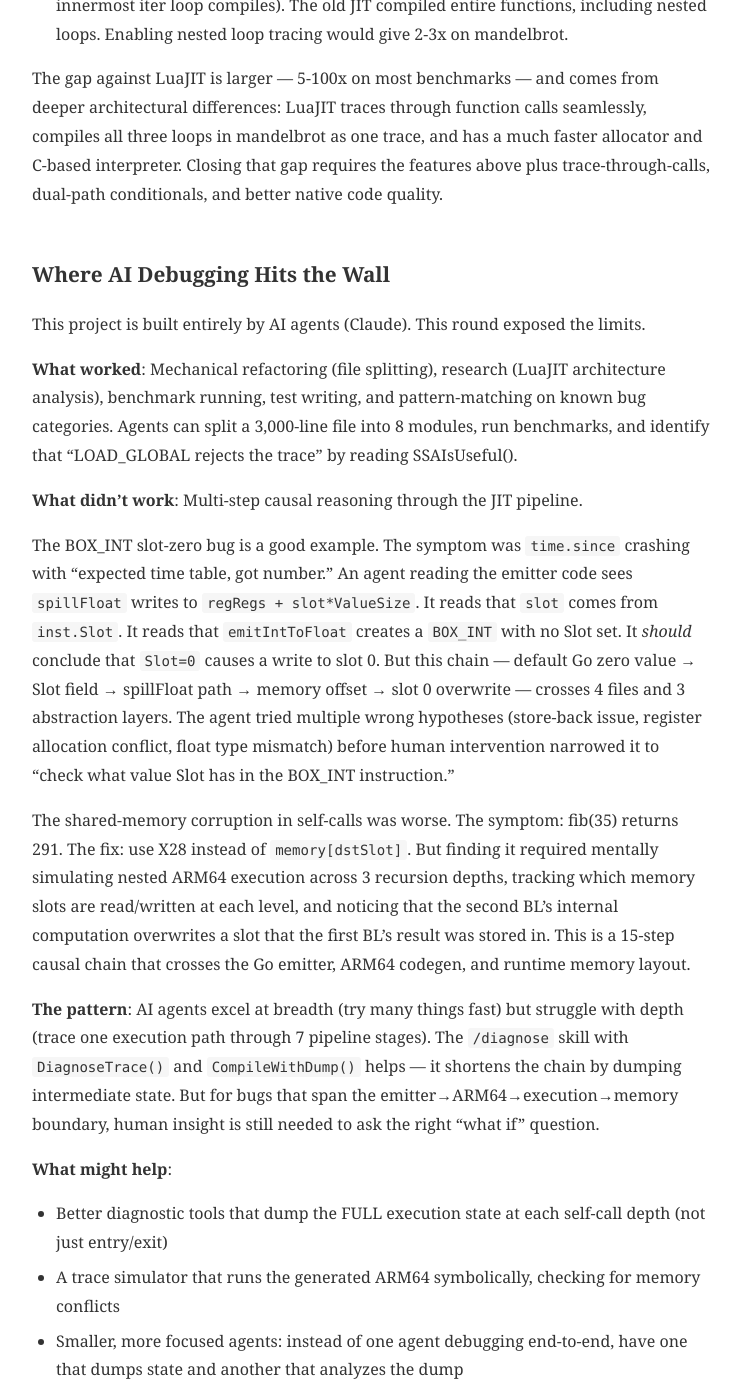
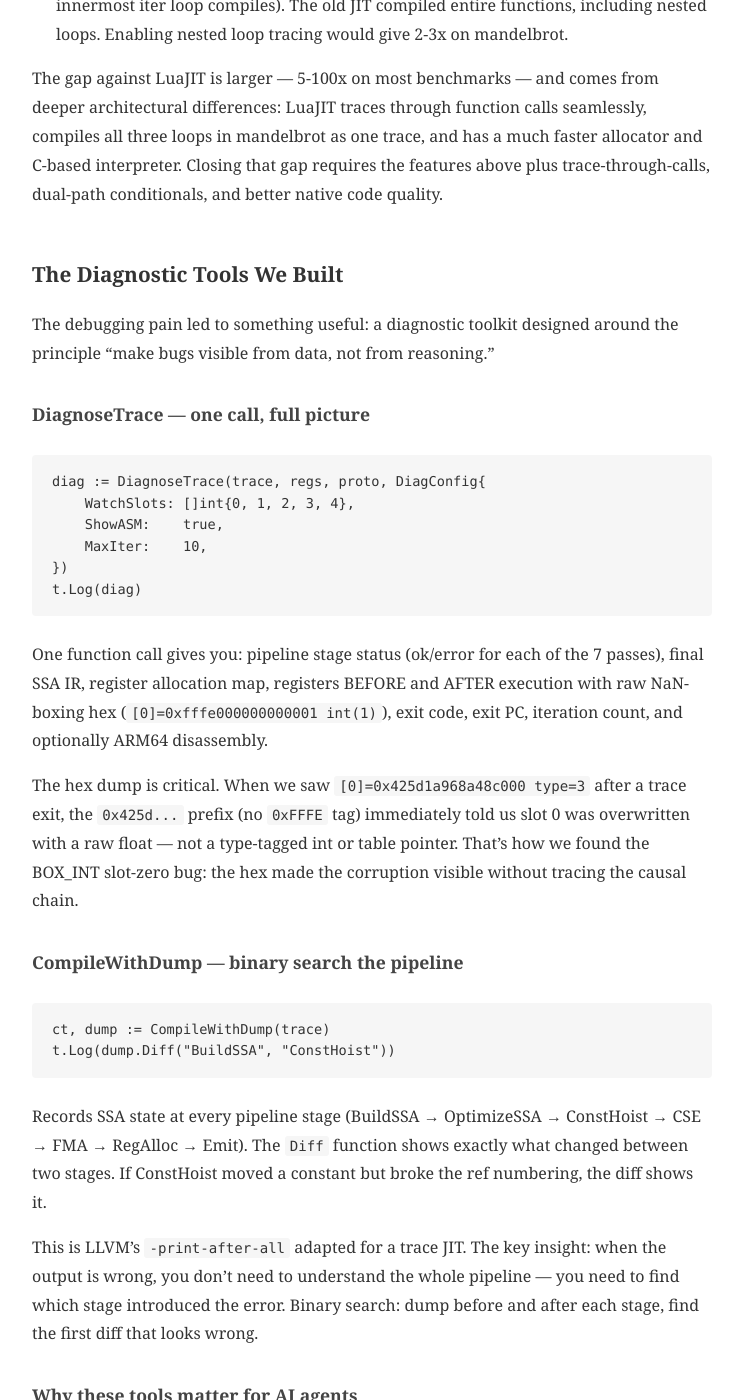
Before and after one commit to jxwr/gscript, a Jekyll site: the page built from docs/19-the-long-road-back.md, in a window 1280 px wide and 1400 px high, scrolled down 4806 px. Shown: the whole window, without its empty margins (268-1009 px from the left). Built offline with Jekyll 4.4.1, drawn with Linux system fonts in a browser that asks for light colours; our own code applies the rules of GitHub Pages for plain Markdown files; some of the changed text lies outside the part shown.

Commit message:
Blog #19: add diagnostic tools section
Document DiagnoseTrace and CompileWithDump — the tools we built
because AI agents can't trace 7-stage pipelines causally, but CAN
pattern-match on hex dumps. The tools convert "deep reasoning"
into "read the data" — closing part of the AI debugging gap.

Co-Authored-By: Claude Opus 4.6 (1M context) <noreply@anthropic.com>

````diff
--- a/docs/19-the-long-road-back.md
+++ b/docs/19-the-long-road-back.md
@@ -111,6 +111,52 @@ The gap against the old architecture comes from three missing features:
 
 The gap against LuaJIT is larger — 5-100x on most benchmarks — and comes from deeper architectural differences: LuaJIT traces through function calls seamlessly, compiles all three loops in mandelbrot as one trace, and has a much faster allocator and C-based interpreter. Closing that gap requires the features above plus trace-through-calls, dual-path conditionals, and better native code quality.
 
+## The Diagnostic Tools We Built
+
+The debugging pain led to something useful: a diagnostic toolkit designed around the principle "make bugs visible from data, not from reasoning."
+
+### DiagnoseTrace — one call, full picture
+
+```go
+diag := DiagnoseTrace(trace, regs, proto, DiagConfig{
+    WatchSlots: []int{0, 1, 2, 3, 4},
+    ShowASM:    true,
+    MaxIter:    10,
+})
+t.Log(diag)
+```
+
+One function call gives you: pipeline stage status (ok/error for each of the 7 passes), final SSA IR, register allocation map, registers BEFORE and AFTER execution with raw NaN-boxing hex (`[0]=0xfffe000000000001 int(1)`), exit code, exit PC, iteration count, and optionally ARM64 disassembly.
+
+The hex dump is critical. When we saw `[0]=0x425d1a968a48c000 type=3` after a trace exit, the `0x425d...` prefix (no `0xFFFE` tag) immediately told us slot 0 was overwritten with a raw float — not a type-tagged int or table pointer. That's how we found the BOX_INT slot-zero bug: the hex made the corruption visible without tracing the causal chain.
+
+### CompileWithDump — binary search the pipeline
+
+```go
+ct, dump := CompileWithDump(trace)
+t.Log(dump.Diff("BuildSSA", "ConstHoist"))
+```
+
+Records SSA state at every pipeline stage (BuildSSA → OptimizeSSA → ConstHoist → CSE → FMA → RegAlloc → Emit). The `Diff` function shows exactly what changed between two stages. If ConstHoist moved a constant but broke the ref numbering, the diff shows it.
+
+This is LLVM's `-print-after-all` adapted for a trace JIT. The key insight: when the output is wrong, you don't need to understand the whole pipeline — you need to find which stage introduced the error. Binary search: dump before and after each stage, find the first diff that looks wrong.
+
+### Why these tools matter for AI agents
+
+A human debugging the self-call memory corruption would:
+1. Hypothesize "maybe the memory is shared"
+2. Mentally simulate 3 recursion depths
+3. Notice the write-read conflict on slot 2
+4. Fix it
+
+An AI agent can't reliably do step 2-3. But it CAN:
+1. Call `DiagnoseTrace` with `MaxIter: 1`
+2. Read the hex dump
+3. Notice that slot 2 changed between iteration 1 and iteration 2 when it shouldn't have
+4. Report the anomaly
+
+The tools convert "deep causal reasoning" into "pattern matching on dump output" — something AI is much better at. We haven't fully realized this potential yet (the self-call bug was still found by human reasoning), but the tools make it possible in principle.
+
 ## Where AI Debugging Hits the Wall
 
 This project is built entirely by AI agents (Claude). This round exposed the limits.
````
